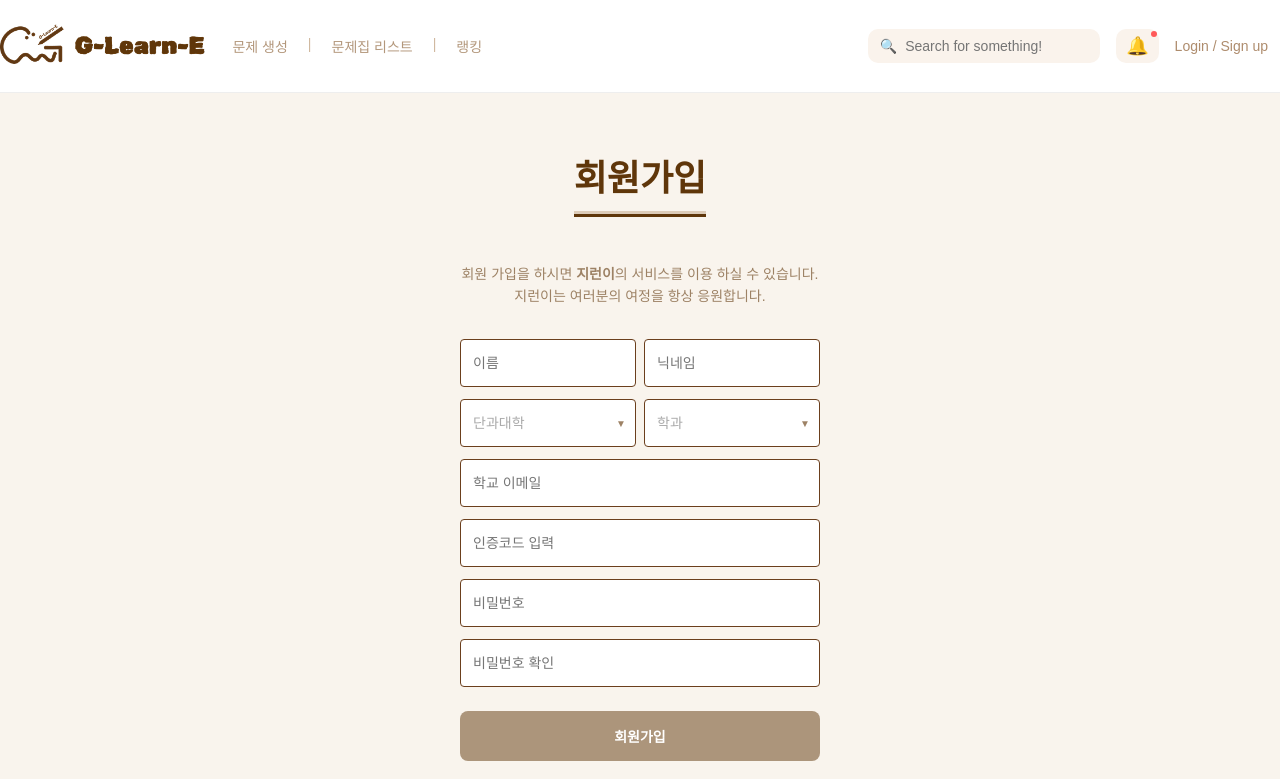
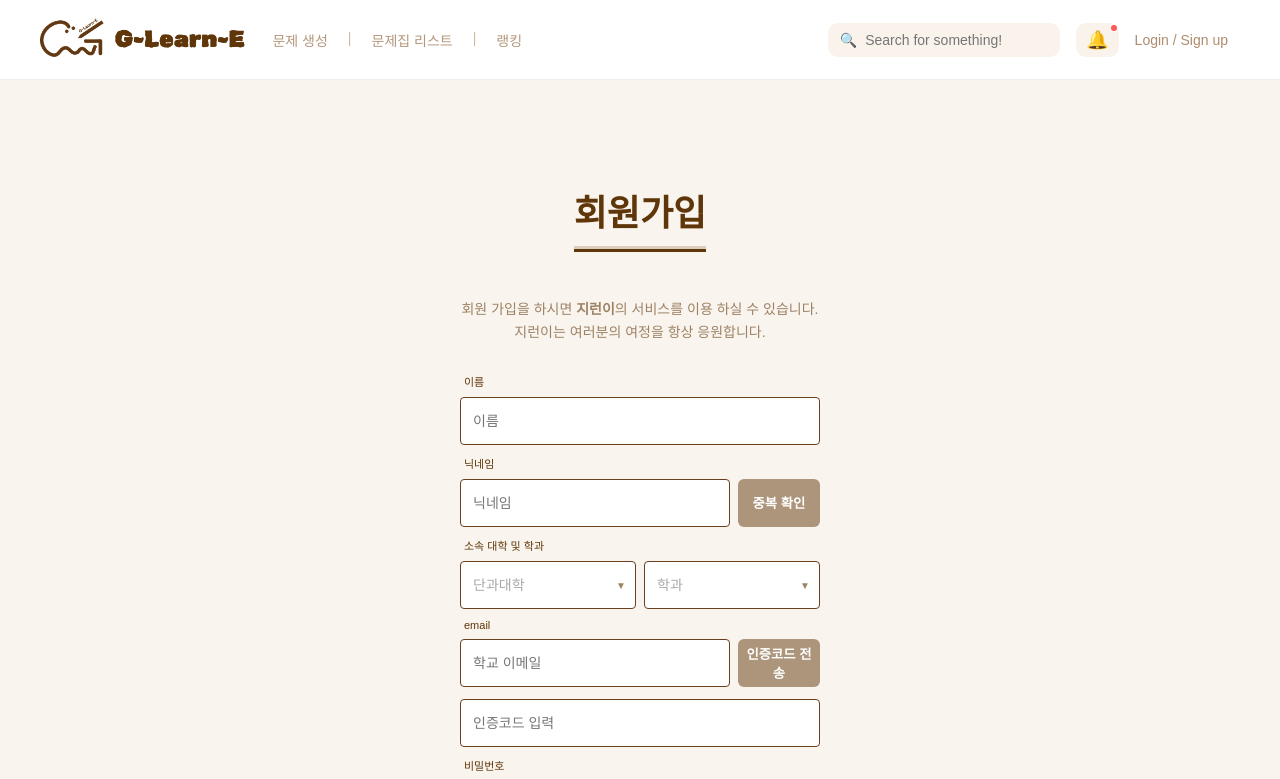
Before and after one commit to GNU-CapstoneDesign-II/G-Learn-E-FE, a React (Vite) app: page /signup in a window 1280 px wide. Shown: the top 779 px of the page. Built offline with nearby package versions, Linux system fonts and the light colour scheme.

Commit message:
[feat #3] 상단 바 및 메인 화면 오류 수정

```diff
--- a/src/components/Navbar.module.css
+++ b/src/components/Navbar.module.css
@@ -17,7 +17,8 @@
 
 .navbar {
   width: 100%;
-  height: 60px;
+  height: 80px;
+  box-sizing: border-box;
   background-color: #FFFFFF;
   display: flex;
   justify-content: center;
@@ -29,9 +30,8 @@
 
 .navbarInner {
   width: 100%;
-  min-width: 1280px;
   margin: 0 auto;
-  padding: 16px 40px;
+  box-sizing: border-box;
   display: flex;
   justify-content: space-between;
   align-items: center;
--- a/src/index.css
+++ b/src/index.css
@@ -4,6 +4,6 @@ body {
   margin: 0;
   background-color: #FFFFFF;
   font-family: 'Noto Sans KR', sans-serif;
-  overflow-x: auto;
+  /*overflow-x: auto;*/
   overflow-y: auto;
 }
--- a/src/pages/FindPassword.css
+++ b/src/pages/FindPassword.css
@@ -1,44 +1,23 @@
 /* ✅ 전체 페이지 레이아웃 설정 */
 .find-page {
+    padding-top: 80px;
     min-height: 100vh;
-    /* 화면 전체 높이 채움 */
     background-color: #F9F4ED;
-    /* 연한 베이지 배경 */
-    font-family: sans-serif;
-    /* 기본 폰트 */
+    font-family: 'Noto Sans KR', sans-serif;
     display: flex;
     flex-direction: column;
-    align-items: center;
-
-    position: relative;
-    overflow: hidden;
 }
 
 /* ✅ 중앙 정렬을 위한 래퍼 */
 .find-wrapper {
-    width: 100%;
     display: flex;
     justify-content: center;
-    align-items: center;
-    min-height: calc(100vh - 80px);
-    /* 헤더 제외 전체 높이 채움 */
-    margin-top: 80px;
-}
-
-.find-scroll-wrapper {
-    flex: 1;
-    overflow-y: auto;
     width: 100%;
-    margin-top: 80px;
-    /* 상단바 높이만큼 아래로 내리기 */
-    padding-bottom: 40px;
-    /* 하단 여유 공간 */
+    box-sizing: border-box;
 }
 
 /* ✅ 비밀번호 찾기 폼 컨테이너 */
 .find-container {
-    margin-top: -180px;
-    /* 상단으로 살짝 올림 */
     width: 100%;
     max-width: 400px;
     /* 폼 너비 제한 */
@@ -148,7 +127,7 @@
 .verify-button {
     width: 100%;
     height: 50px;
-    background-color: #5F360A;
+    background-color: #AC957B;
     color: white;
     font-weight: bold;
     font-size: 14px;
@@ -156,6 +135,11 @@
     border: none;
     cursor: pointer;
     margin-top: 12px;
+}
+
+.verify-button:hover {
+    background-color: #5F360A;
+    /* 진한 브라운으로 전환 */
 }
 
 /* ✅ 오류 메시지 */
--- a/src/pages/FindPassword.jsx
+++ b/src/pages/FindPassword.jsx
@@ -48,9 +48,9 @@ export default function FindPassword() {
     };
 
     return (
+        <>
+            <Navbar />
             <div className="find-page">
-            <Navbar />
-
                 <div className="find-wrapper">
                     <div className="find-container">
                         <h1 className="find-title">비밀번호 찾기</h1>
@@ -66,6 +66,7 @@ export default function FindPassword() {
                                     인증코드 전송
                                 </button>
                             </div>
+                            <input id="name" type="text" placeholder="인증코드 입력" className="find-input" />
 
                             <button type="button" className="verify-button" onClick={handleVerify}>
                                 인증 하기
@@ -80,16 +81,8 @@ export default function FindPassword() {
                             {verified && (
                                 <>
                                     <label className="find-label" htmlFor="password">password</label>
-                                <input
-                                    id="password"
-                                    type="password"
-                                    placeholder="비밀번호"
-                                    className="find-input"
-                                    value={password}
-                                    onChange={(e) => setPassword(e.target.value)}
-                                />
+                                    <input id="password" type="password" placeholder="비밀번호" className="find-input" value={password} onChange={(e) => setPassword(e.target.value)} />
 
-                                <label className="find-label" htmlFor="confirm-password">password</label>
                                     <input
                                         id="confirm-password"
                                         type="password"
@@ -110,5 +103,6 @@ export default function FindPassword() {
                     </div>
                 </div>
             </div>
+        </>
     );
 }
--- a/src/pages/Login.css
+++ b/src/pages/Login.css
@@ -1,50 +1,30 @@
 /* 전체 로그인 페이지 배경 및 폰트 설정 */
 .login-page {
+  padding-top: 80px;
   min-height: 100vh;
   background-color: #F9F4ED;
-  /* 연한 베이지 배경 */
-  justify-content: center;
-  align-items: flex-start;
-  font-family: sans-serif;
-
+  font-family: 'Noto Sans KR', sans-serif;
   display: flex;
-  /* ✅ Flex로 만들고 */
   flex-direction: column;
-  /* ✅ 세로 배치 */
-  align-items: center;
-  /* ✅ 수평 가운데 정렬 */
-
-  position: relative;
-  overflow: hidden;
 }
 
 /* 로그인 내용이 중앙에 위치하도록 설정 (상단바 제외한 영역) */
 .login-wrapper {
   display: flex;
   justify-content: center;
-  align-items: center;
-  min-height: calc(100vh - 80px);
-  /* Navbar 높이만큼 제외 */
-  margin-top: 80px;
+  width: 100%;
+  box-sizing: border-box;
 }
 
-.login-scroll-wrapper {
-  flex: 1;
-  overflow-y: auto;
-  width: 100%;
-  margin-top: 80px;
-  /* 상단바 높이만큼 아래로 내리기 */
-  padding-bottom: 40px;
-  /* 하단 여유 공간 */
-}
 
 /* 로그인 내용 전체 감싸는 박스 */
 .login-container {
-  margin-top: -180px;
   text-align: center;
   display: flex;
   flex-direction: column;
   align-items: center;
+  max-width: 600px;
+  /* ✅ 추가: 적당한 폼 폭 제한 */
 }
 
 /* 제목 "로그인" 스타일 (두 줄 밑줄 포함) */
--- a/src/pages/Login.jsx
+++ b/src/pages/Login.jsx
@@ -9,10 +9,9 @@ export default function Login() {
 
 
   return (
-
+    <>
+      <Navbar />
       <div className="login-page">
-      <Navbar />
-
         <div className="login-wrapper">
           <div className="login-container">
             <h1 className="login-title">로그인</h1>
@@ -41,5 +40,6 @@ export default function Login() {
           </div>
         </div>
       </div>
+    </>
   );
 }
--- a/src/pages/MainPage.css
+++ b/src/pages/MainPage.css
@@ -7,24 +7,23 @@
 }
 
 .section-white {
+    padding-top: 285px;
+    display: flex;
     background-color: #FFFFFF;
+    align-items: center;
+    width: 100%;
+    padding-bottom: 285px;
 }
 
 .section-cream {
+    padding-top: 285px;
+    display: flex;
     background-color: #F9F4ED;
+    align-items: center;
+    width: 100%;
+    padding-bottom: 285px;
 }
 
-/* 섹션 공통 스타일 */
-section {
-    min-height: 35vh;
-    display: flex;
-    justify-content: center;
-    align-items: center;
-    padding: 100px 24px;
-    box-sizing: border-box;
-    width: 100%;
-    /* 전체 폭 차지 */
-}
 
 /* 콘텐츠만 가운데 정렬 */
 .container {
@@ -32,20 +31,14 @@ section {
     margin: 0 auto;
 }
 
-/* HERO SECTION 전체 영역 */
 .hero-section {
     display: flex;
     justify-content: space-between;
     align-items: flex-start;
     /* 서로 높이 다를 경우 위쪽 정렬 */
-    padding-top: 200px;
-    /* 상단바 고려하여 여백 늘림 */
     gap: 60px;
-    /* 좌우 요소 간 간격 */
-    max-width: 1200px;
     margin: 0 auto;
     flex-wrap: wrap;
-    /* 반응형 대응 */
 }
 
 /* 왼쪽 텍스트 이미지 묶음 */
@@ -54,8 +47,6 @@ section {
     display: flex;
     flex-direction: column;
     gap: 24px;
-    /* 이미지들 사이 여백 */
-    margin-top: -140px;
 }
 
 /* 왼쪽 이미지들 */
@@ -89,7 +80,6 @@ section {
     align-items: center;
     /* 중앙 정렬 */
     gap: 24px;
-    margin-top: -200px;
 }
 
 /* 로고 이미지 크기 조절 영역 */
--- a/src/pages/MainPage.jsx
+++ b/src/pages/MainPage.jsx
@@ -6,7 +6,6 @@ export default function MainPage() {
     return (
         <div className="main-page">
             <Navbar />
-
             {/* Hero Section */}
             <section className="hero-section section-white">
                 <div className="container">
--- a/src/pages/SignUp.css
+++ b/src/pages/SignUp.css
@@ -1,53 +1,27 @@
-/* 📄 전체 회원가입 페이지 배경 및 폰트 설정 */
+/* ✅ 전체 페이지 */
 .signup-page {
+  padding-top: 80px;
   min-height: 100vh;
   background-color: #F9F4ED;
-  /* 연한 베이지 배경 */
-  justify-content: center;
-  align-items: flex-start;
-  font-family: sans-serif;
-
+  font-family: 'Noto Sans KR', sans-serif;
   display: flex;
-  /* ✅ Flex로 만들고 */
   flex-direction: column;
-  /* ✅ 세로 배치 */
-  align-items: center;
-  /* ✅ 수평 가운데 정렬 */
-
-  position: relative;
-  overflow: hidden;
 }
 
-/* 📦 폼을 감싸는 전체 컨테이너 */
+/* ✅ 가운데 정렬된 wrapper */
 .signup-wrapper {
-  width: 100%;
   display: flex;
   justify-content: center;
-  align-items: center;
-  min-height: calc(100vh - 80px);
-  /* Navbar 높이만큼 제외 */
-  margin-top: 80px;
+  width: 100%;
+  box-sizing: border-box;
 }
 
-.login-scroll-wrapper {
-  flex: 1;
-  overflow-y: auto;
-  width: 100%;
-  margin-top: 80px;
-  /* 상단바 높이만큼 아래로 내리기 */
-  padding-bottom: 40px;
-  /* 하단 여유 공간 */
-}
 
 .signup-container {
-  margin-top: -180px;
   text-align: center;
   display: flex;
   flex-direction: column;
   align-items: center;
-
-  width: 100%;
-  /* ✅ 추가 */
   max-width: 600px;
   /* ✅ 추가: 적당한 폼 폭 제한 */
 }
@@ -97,6 +71,15 @@
   /* 연한 줄 위에 오도록 */
 }
 
+/* ✅ 입력 필드 라벨 */
+.signup-label {
+  font-size: 11px;
+  color: #5F360A;
+  text-align: left;
+  margin: -2px 0 -4px 4px;
+  /* 위 라벨과 입력칸 간격 조절 */
+}
+
 /* 📢 설명 문장 스타일 */
 .signup-description {
   color: #9D8265;
@@ -126,28 +109,18 @@
 .signup-row {
   display: flex;
   gap: 8px;
-  /* 좌우 간격 */
 }
 
 /* ✍️ 공통 input / select 스타일 */
 .signup-form input,
 .signup-form select {
   padding: 12px;
-  /* 안쪽 여백 */
   font-size: 14px;
   border: 1px solid #6b3f1d;
-  /* 진한 갈색 테두리 */
   border-radius: 4px;
-  /* 모서리 둥글게 */
   width: 100%;
   box-sizing: border-box;
-  /* ✅ padding + border 포함한 전체 너비 계산 */
   height: 48px;
-  /* ✅ input과 select 높이 통일 */
-  appearance: none;
-  /* ✅ 브라우저 기본 select 스타일 제거 (optional) */
-  background-color: white;
-  /* ✅ 일관된 배경 */
 }
 
 /* ✅ 제출 버튼 (회원가입 완료 버튼) */
@@ -166,14 +139,6 @@
 
 .submit-button:hover {
   background-color: #5F360A;
-}
-
-/* 이메일 / 비밀번호 라벨 스타일 */
-.singup-label {
-  font-size: 12px;
-  color: #5F360A;
-  text-align: left;
-  margin: 4px 0 -4px 4px;
 }
 
 .custom-select-wrapper {
@@ -217,3 +182,22 @@
   color: #aaa;
   /* 연한 회색 */
 }
+
+/* ✅ 인증코드 전송 버튼 */
+.signup-button {
+  width: 30%;
+  height: 48px;
+  background-color: #AC957B;
+  /* 연한 브라운 */
+  color: white;
+  font-weight: bold;
+  border: none;
+  border-radius: 6px;
+  cursor: pointer;
+}
+
+/* ✅ 인증코드 버튼 hover 효과 */
+.signup-button:hover {
+  background-color: #5F360A;
+  /* 진한 브라운으로 전환 */
+}
--- a/src/pages/SignUp.jsx
+++ b/src/pages/SignUp.jsx
@@ -1,11 +1,65 @@
-import React from "react";
+import React, { useState } from "react";
 import Navbar from "../components/Navbar.module.jsx";
 import "../pages/SignUp.css";
 
 export default function SignUp() {
+  const [emailSent, setEmailSent] = useState(false);
+  const [verified, setVerified] = useState(false);
+  const [error, setError] = useState("");
+  const [nicknameChecked, setNicknameChecked] = useState(false); // ✅ 닉네임 확인 여부
+
+  // 이메일 인증코드 전송
+  const handleSendCode = () => {
+    const email = document.getElementById("email").value;
+    if (!email) {
+      alert("이메일을 입력해주세요.");
+      return;
+    }
+
+    setEmailSent(true);
+    setVerified(false);
+    setError("");
+    alert("인증 메일이 전송되었습니다!");
+  };
+
+  // 인증코드 입력 확인 (프론트 임시 처리)
+  const handleVerify = () => {
+    const code = document.getElementById("verify-code").value;
+    if (!emailSent) {
+      setVerified(false);
+      setError("❗ 인증이 진행되지 않았습니다.");
+      return;
+    }
+
+    if (!code) {
+      alert("인증 코드를 입력해주세요.");
+      return;
+    }
+
+    setVerified(true);
+    setError("");
+    alert("인증이 완료되었습니다!");
+  };
+
+  // 닉네임 중복 확인
+  const handleCheckNickname = () => {
+    const nickname = document.getElementById("nickname").value;
+
+    if (!nickname) {
+      alert("닉네임을 입력해주세요.");
+      return;
+    }
+
+    // 실제 중복 체크는 API로 할 예정, 지금은 임시 통과 처리
+    setNicknameChecked(true);
+    alert(`닉네임 "${nickname}"은 사용 가능합니다!`);
+  };
+
+
   return (
+    <>
+      <Navbar />
       <div className="signup-page">
-      <Navbar />
         <div className="signup-wrapper">
           <div className="signup-container">
             <h1 className="signup-title">회원가입</h1>
@@ -15,10 +69,18 @@ export default function SignUp() {
             </p>
 
             <form className="signup-form">
+              <label className="signup-label" htmlFor="이름">이름</label>
               <div className="signup-row">
                 <input type="text" placeholder="이름" />
-              <input type="text" placeholder="닉네임" />
               </div>
+              <label className="signup-label" htmlFor="nickname">닉네임</label>
+              <div className="signup-row">
+                <input id="nickname" type="text" placeholder="닉네임" className="signup-form input" />
+                <button type="button" className="signup-button" onClick={handleCheckNickname}>
+                  중복 확인
+                </button>
+              </div>
+              <label className="signup-label" htmlFor="소속">소속 대학 및 학과</label>
               <div className="signup-row">
                 <div className="custom-select-wrapper">
                   <select className="custom-select" defaultValue="" required>
@@ -41,11 +103,15 @@ export default function SignUp() {
                 </div>
               </div>
 
+              <label className="signup-label" htmlFor="email">email</label>
               <div className="signup-row email-row">
-              <input type="email" placeholder="학교 이메일" />
+                <input id="email" type="email" placeholder="학교 이메일" className="signup-form input" />
+                <button type="button" className="signup-button" onClick={handleSendCode}>
+                  인증코드 전송
+                </button>
               </div>
-
               <input type="text" placeholder="인증코드 입력" />
+              <label className="signup-label" htmlFor="비밀번호">비밀번호</label>
               <input type="password" placeholder="비밀번호" />
               <input type="password" placeholder="비밀번호 확인" />
 
@@ -54,5 +120,6 @@ export default function SignUp() {
           </div>
         </div>
       </div>
+    </>
   );
 }
```
Lines whose indentation alone changed are shown as unchanged.
